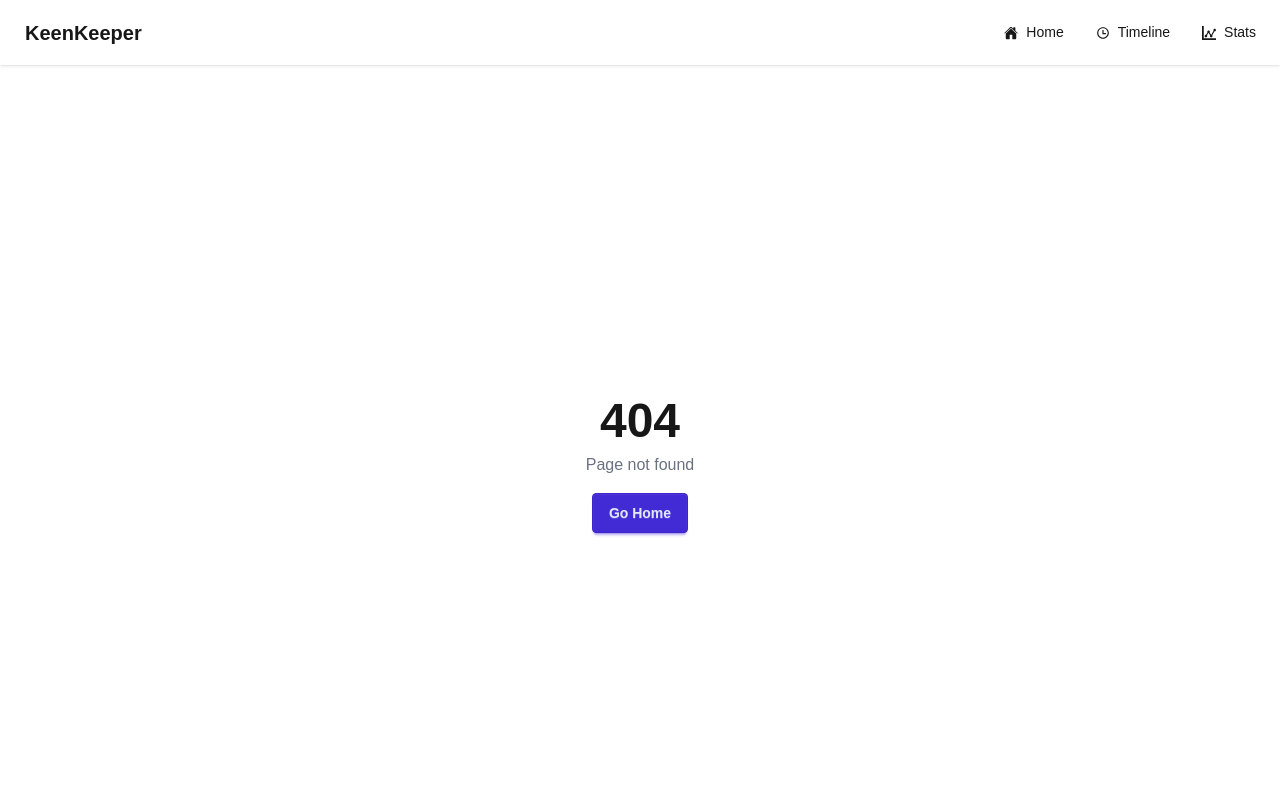
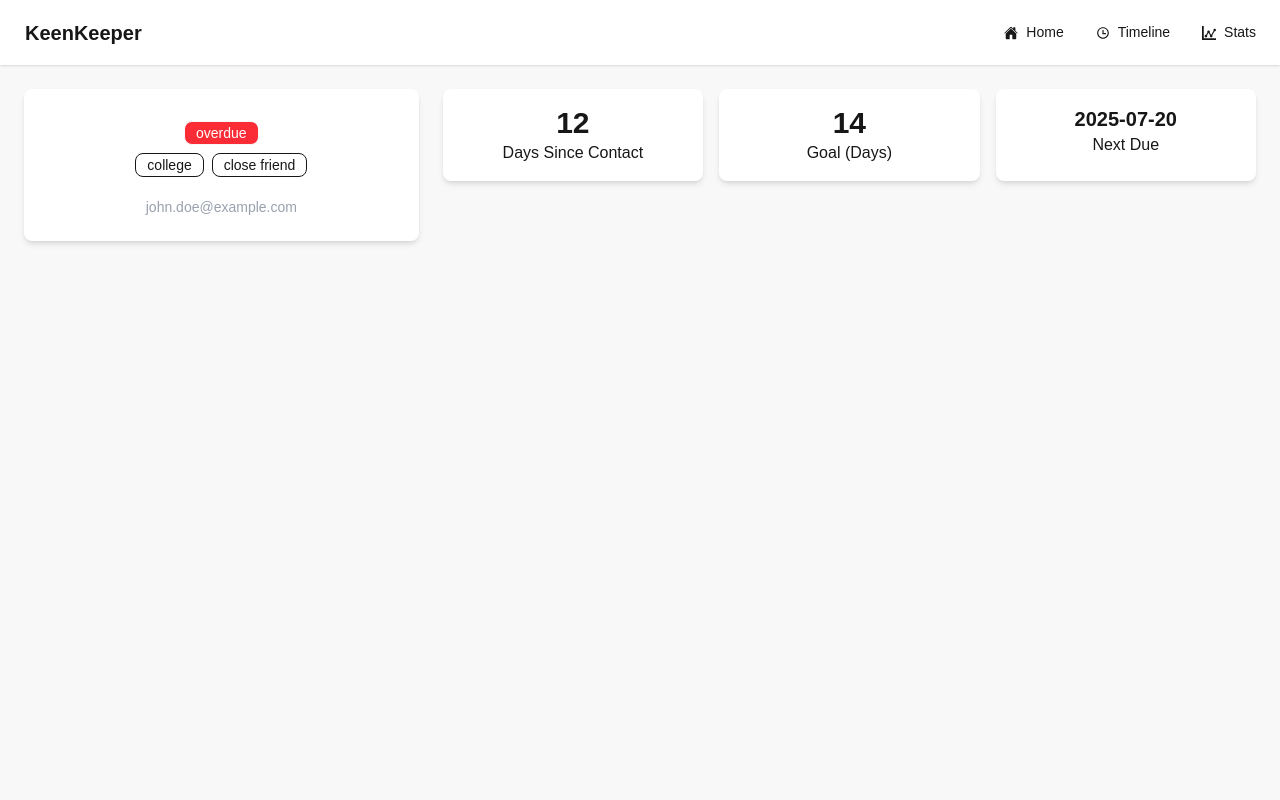
Before and after one commit to webaray/b-13-assingment-7, a Next.js app: page /friend/1 in a window 1280 px wide. Before the commit this address had no page. Shown: the top 800 px of the page. Built offline with nearby package versions, Linux system fonts and the light colour scheme.

Commit message:
Loader and detalies page add

```diff
--- /dev/null
+++ b/src/app/friend/[id]/page.jsx
@@ -0,0 +1,89 @@
+import Image from "next/image";
+
+const FriendDetailsPage = async ({ params }) => {
+  const { id } = params;
+
+  const res = await fetch("http://localhost:3000/friend.json");
+
+  const friends = await res.json();
+
+  const friend = friends.find((friend) => Number(friend.id) === Number(id));
+
+  // ✅ SAFE GUARD (IMPORTANT)
+//   if (!friend) {
+//     return <div className="p-6">Friend not found</div>;
+//   }
+
+  return (
+    <div className="container mx-auto p-6 bg-base-200 min-h-screen">
+      <div className="grid lg:grid-cols-3 gap-6">
+
+        {/* LEFT */}
+        <div className="card bg-base-100 shadow-md p-6 items-center text-center">
+
+          {/* <Image
+            src={friend.picture}
+            alt={friend.name}
+            width={100}
+            height={100}
+            className="rounded-full"
+          /> */}
+
+          {/* <h2 className="text-xl font-bold mt-3">{friend.name}</h2> */}
+
+          <span className="badge bg-red-500 text-white mt-2">
+            {friend.status}
+          </span>
+
+          <div className="flex gap-2 mt-2 flex-wrap justify-center">
+            {friend.tags.map((tag, i) => (
+              <span key={i} className="badge badge-outline">
+                {tag}
+              </span>
+            ))}
+          </div>
+
+          <p className="italic text-gray-500 mt-3">
+            {/* "{friend.bio}" */}
+          </p>
+
+          <p className="text-sm text-gray-400 mt-2">
+            {friend.email}
+          </p>
+        </div>
+
+        {/* RIGHT */}
+        <div className="lg:col-span-2 space-y-6">
+
+          <div className="grid md:grid-cols-3 gap-4">
+
+            <div className="card bg-base-100 shadow-md p-4 text-center">
+              <h2 className="text-3xl font-bold">
+                {friend.days_since_contact}
+              </h2>
+              <p>Days Since Contact</p>
+            </div>
+
+            <div className="card bg-base-100 shadow-md p-4 text-center">
+              <h2 className="text-3xl font-bold">
+                {friend.goal}
+              </h2>
+              <p>Goal (Days)</p>
+            </div>
+
+            <div className="card bg-base-100 shadow-md p-4 text-center">
+              <h2 className="text-xl font-bold">
+                {friend.next_due_date}
+              </h2>
+              <p>Next Due</p>
+            </div>
+
+          </div>
+
+        </div>
+      </div>
+    </div>
+  );
+};
+
+export default FriendDetailsPage;
--- /dev/null
+++ b/src/components/FriendCard.jsx
@@ -0,0 +1,53 @@
+import Image from 'next/image';
+import Link from 'next/link';
+
+const FriendCard = ({ friend }) => {
+
+    return (
+        <Link href={`http://localhost:3000/friend/${Number(friend.id)}`}>
+
+            <div className="card bg-base-100 shadow-sm hover:shadow-lg transition cursor-pointer">
+
+                <figure className="px-10 pt-10">
+                    <Image
+                        src={friend.picture}
+                        alt={friend.name}
+                        width={100}
+                        height={100}
+                        className="rounded-full"
+                    />
+                </figure>
+
+                <div className="card-body items-center text-center">
+                    <h2 className="card-title">{friend.name}</h2>
+                    <p>{friend.days_since_contact} days</p>
+
+                    {/* FIXED TAGS */}
+                    <div className="flex gap-2 flex-wrap justify-center">
+                        {
+                            friend.tags.map((tag, index) => (
+                                <span key={index} className="badge bg-base-300 text-base-content badge-outline">
+                                    {tag}
+                                </span>
+                            ))
+                        }
+                    </div>
+
+                    <div className="card-actions">
+                        <button className={`badge
+                            ${friend.status === "overdue" ? "bg-red-500 text-white" : ""}
+                            ${friend.status === "on_track" ? "bg-orange-500 text-white" : ""}
+                            ${friend.status === "due_soon" ? "bg-green-800 text-white" : ""}
+                        `}>
+                            {friend.status}
+                        </button>
+                    </div>
+                </div>
+
+            </div>
+
+        </Link>
+    );
+};
+
+export default FriendCard;
--- a/src/components/friends/Friends.jsx
+++ b/src/components/friends/Friends.jsx
@@ -2,6 +2,7 @@
 import Image from "next/image";
 import { useEffect, useState } from "react";
 import Loading from "@/components/Loading";
+import FriendCard from "../FriendCard";
 
 const Friends = () => {
     const [friends, setFriends] = useState([]);
@@ -26,36 +27,7 @@ const Friends = () => {
 
                     {
                         friends.map(friend => (
-                            <div key={friend.id} className="card bg-base-100 shadow-sm ">
-                                <figure className="px-10 pt-10">
-                                    <Image
-                                        src={friend.picture}
-                                        alt={friend.name}
-                                        width={100}
-                                        height={100}
-                                        className="rounded-full" />
-                                </figure>
-                                <div className="card-body items-center text-center">
-                                    <h2 className="card-title">{friend.name}</h2>
-                                    <p>{friend.days_since_contact} days</p>
-
-                                    {
-                                        friend.tags.map( () =>{
-                                        <p>{friend.tags}</p>
-                                        })
-                                    }
-
-                                    <div className="card-actions">
-                                        <button className={`badge
-                                     ${friend.status === "overdue" ? "rounded-full text-sm bg-red-500  text-white" : ""}
-                                     ${friend.status === "on_track" ? "rounded-full text-sm bg-orange-500 text-white" : ""}
-                                     ${friend.status === "due_soon" ? "text-sm bg-green-800 rounded-full text-white" : ""}
-                                            `}>
-                                            {friend.status}
-                                        </button>
-                                    </div>
-                                </div>
-                            </div>
+                           <FriendCard key={friend.id} friend={friend} />
 
                         ))
                     }
```
